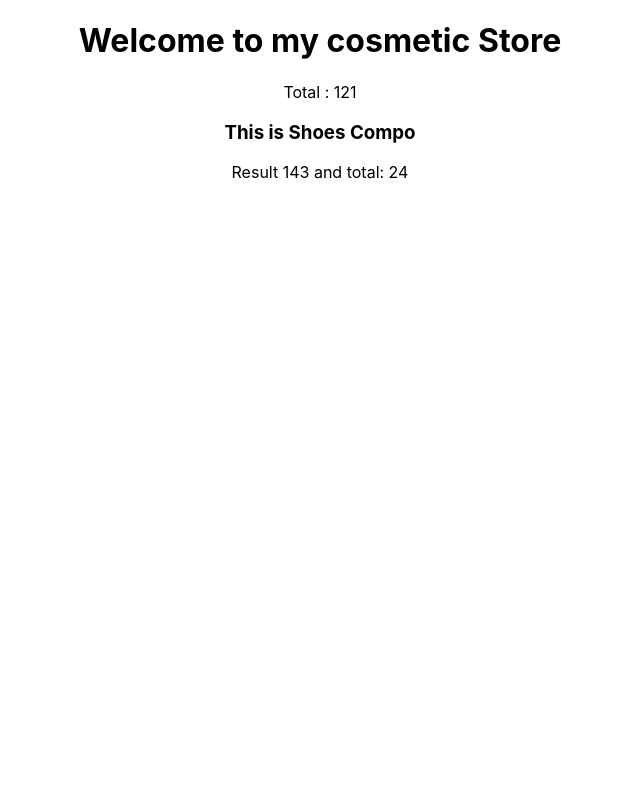
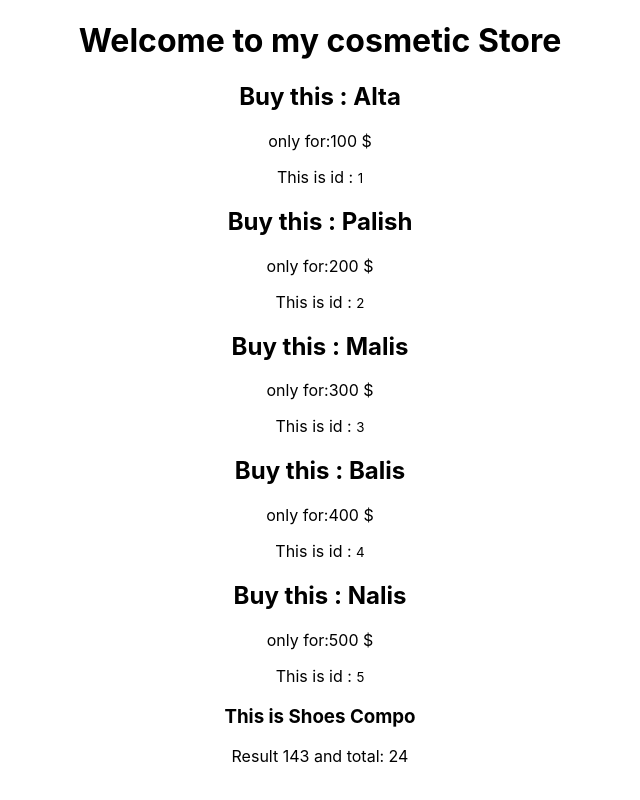
Before and after one commit to imashiqe/react_storage_handler, a React (Create React App) app: page / in a window 1280 px wide. Shown: the whole page, without its empty margins (320-960 px from the left). Built offline with nearby package versions, Linux system fonts and the light colour scheme.

Commit message:
Create and load fake data

```diff
--- /dev/null
+++ b/src/components/Cosmetic/Cosmetic.js
@@ -0,0 +1,14 @@
+import React from 'react';
+
+const Cosmetic = (props) => {
+    const {name,price,id} = props.cosmetic;
+    return (
+        <div>
+            <h2>Buy this : {name}</h2>
+            <p>only for:{price} $</p>
+            <p>This is id : <small>{id}</small></p>
+        </div>
+    );
+};
+
+export default Cosmetic;
--- a/src/components/cosmetics/Cosmetics.js
+++ b/src/components/cosmetics/Cosmetics.js
@@ -1,15 +1,29 @@
 import React from 'react';
-import { add } from '../../utilities/calculate';
+import Cosmetic from '../Cosmetic/Cosmetic';
+// import { add } from '../../utilities/calculate';
 // import add from '../../utilities/calculate';
 
 const Cosmetics = () => {
-    const first = 55;
-    const second = 66;
-    const  total = add(first , second);
+     const cosmetics = [
+        {id: 1, name: 'Alta', price:100 },
+        {id: 2, name: 'Palish', price:200 },
+        {id: 3, name: 'Malis', price:300 },
+        {id: 4, name: 'Balis', price:400 },
+        {id: 5, name: 'Nalis', price:500 },
+     ]
+    // const first = 55;
+    // const second = 66;
+    // const  total = add(first , second);
     return (
         <div>
             <h1>Welcome to  my cosmetic Store</h1>
-            <p>Total : {total}</p>
+            {/* <p>Total : {total}</p> */}
+            {
+                cosmetics.map(cosmetic => <Cosmetic
+                    key={cosmetic.id}
+                    cosmetic ={cosmetic}
+                    ></Cosmetic>)
+            }
         </div>
     );
 };
```
